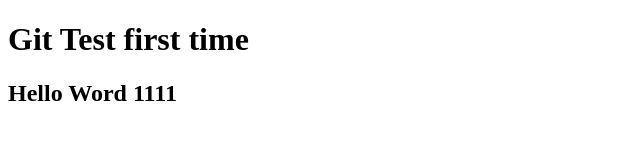
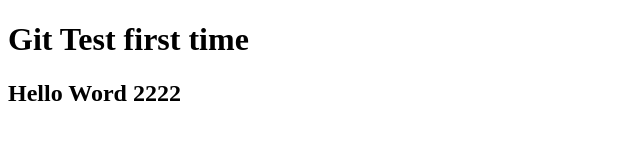
Before and after one commit to Dev-Pong-Sa-Vath/git-test-AP, a plain HTML site: page index.html in a window 1280 px wide. Shown: the full height of the page, 0-640 px from the left. Drawn offline with Linux system fonts and the light colour scheme.

Commit message:
update index.html

```diff
--- a/index.html
+++ b/index.html
@@ -8,6 +8,6 @@
 </head>
 <body>
     <h1>Git Test first time </h1>
-    <h2>Hello Word 1111</h2>
+    <h2>Hello Word 2222</h2>
 </body>
 </html>
```
